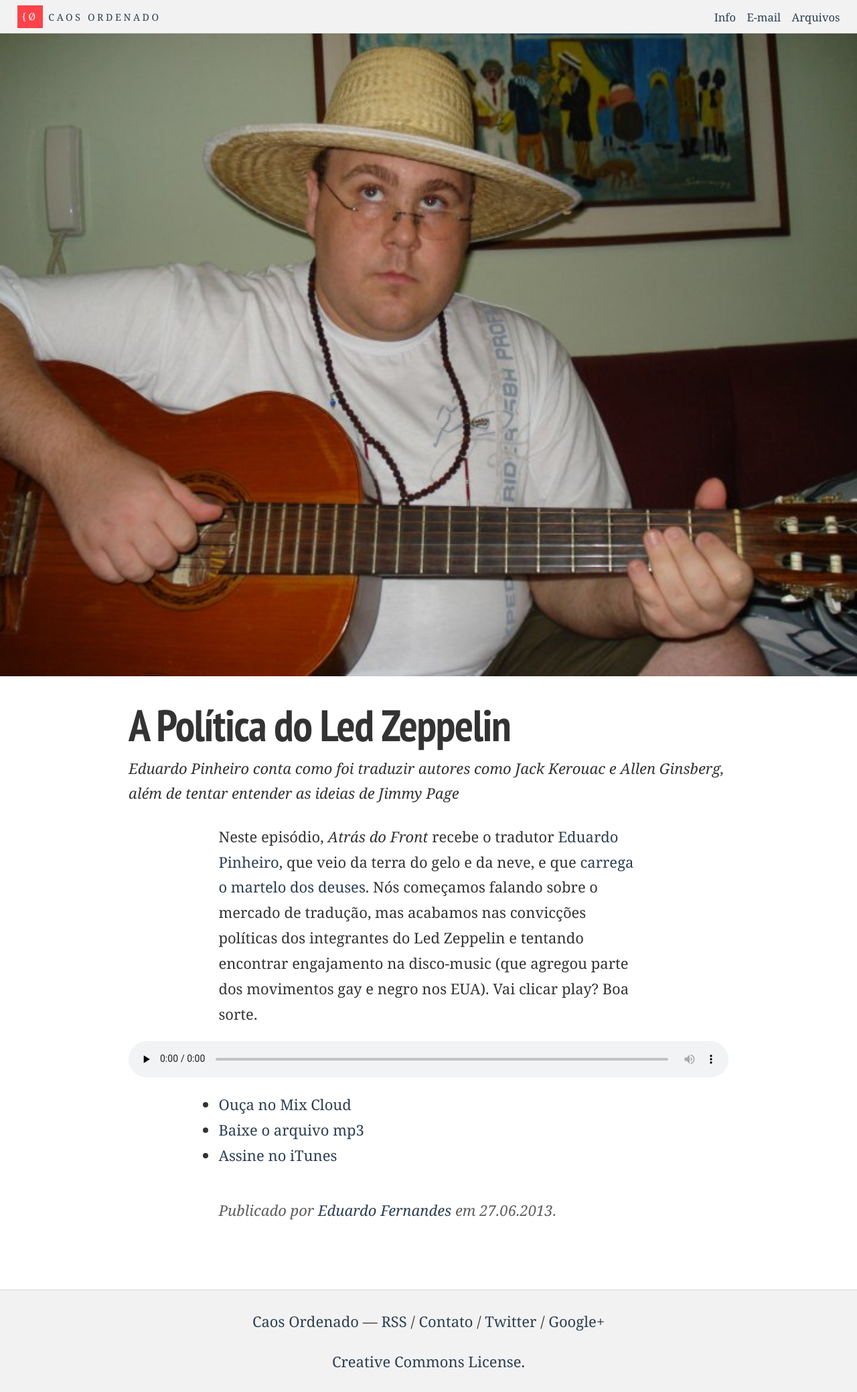
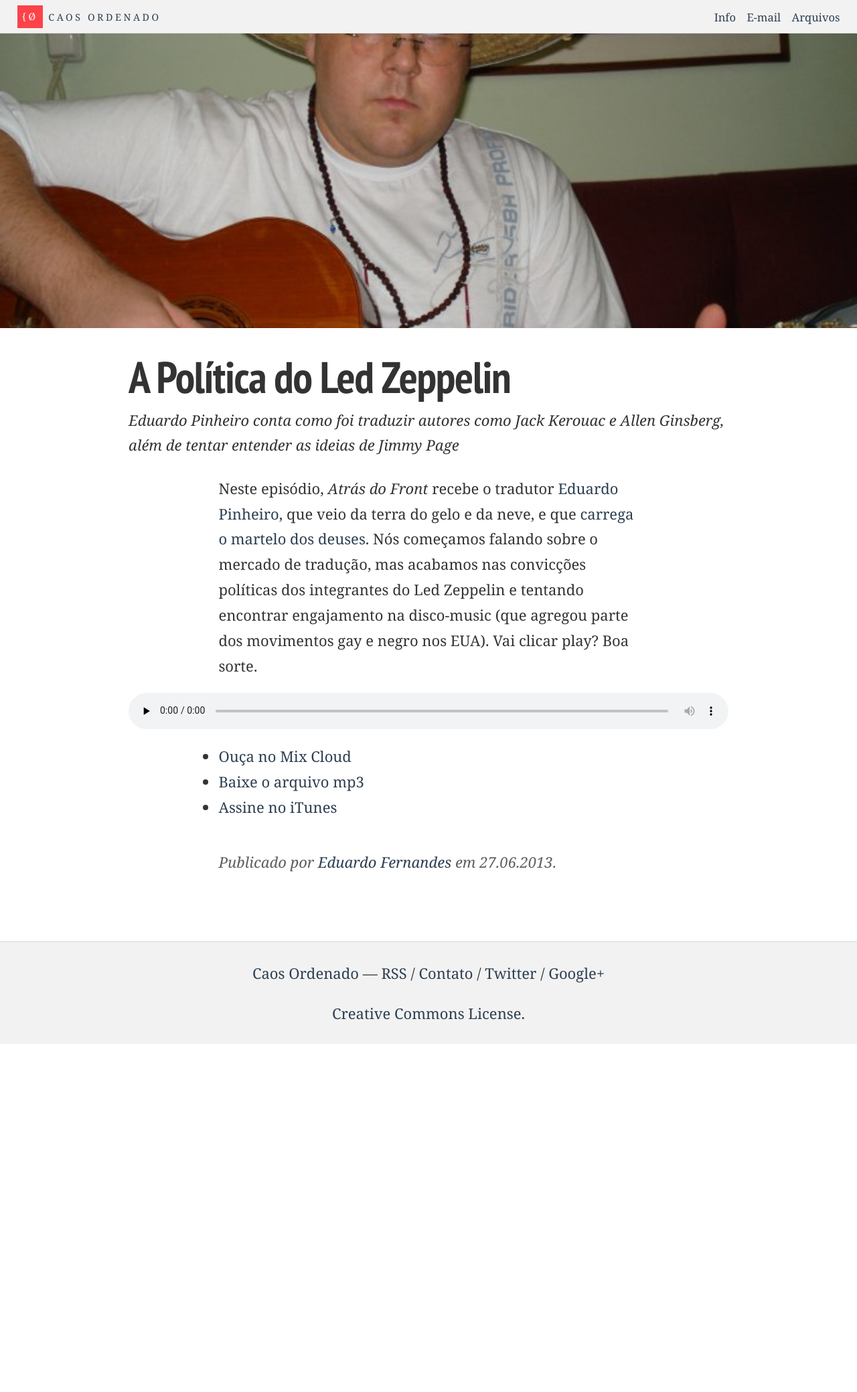
Before and after one commit to eduf/eduf.github.com, a Jekyll site: the page built from _posts/2013-06-27-a-politica-do-led-zeppelin.md, in a window 1280 px wide. Shown: the whole page at 67% size. Built offline with Jekyll 4.4.1, drawn with Linux system fonts in a browser that asks for light colours; nearby versions of some CDN libraries; comment, search, counter and statistics services are not loaded; after the commit the page ends 1559 px from its top, so only the background shows below that.

Commit message:
Mágicas com background

```diff
--- a/_layouts/default.html
+++ b/_layouts/default.html
@@ -8,7 +8,7 @@
 
   {% include nav.html %}
   {% if page.image %}
-  <img class="pageimg" src="{{ page.image }}" itemprop="image">
+  <div class="pageimg" style="background-image: url({{ page.image }})" itemprop="image"></div>
   <article role="main" id="main" itemscope itemtype="http://schema.org/Article" itemprop="blogPost">
       {{ content }}
   </article>
```
Also changed, not shown: stylesheets/foundation.min.css.
